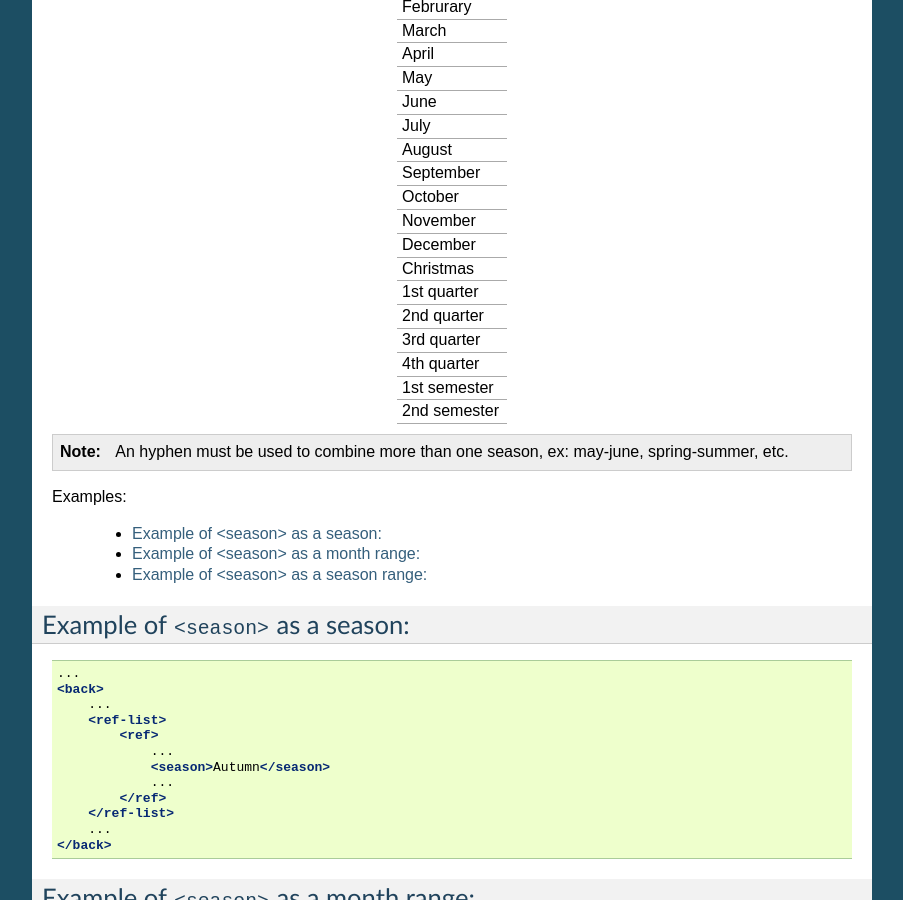
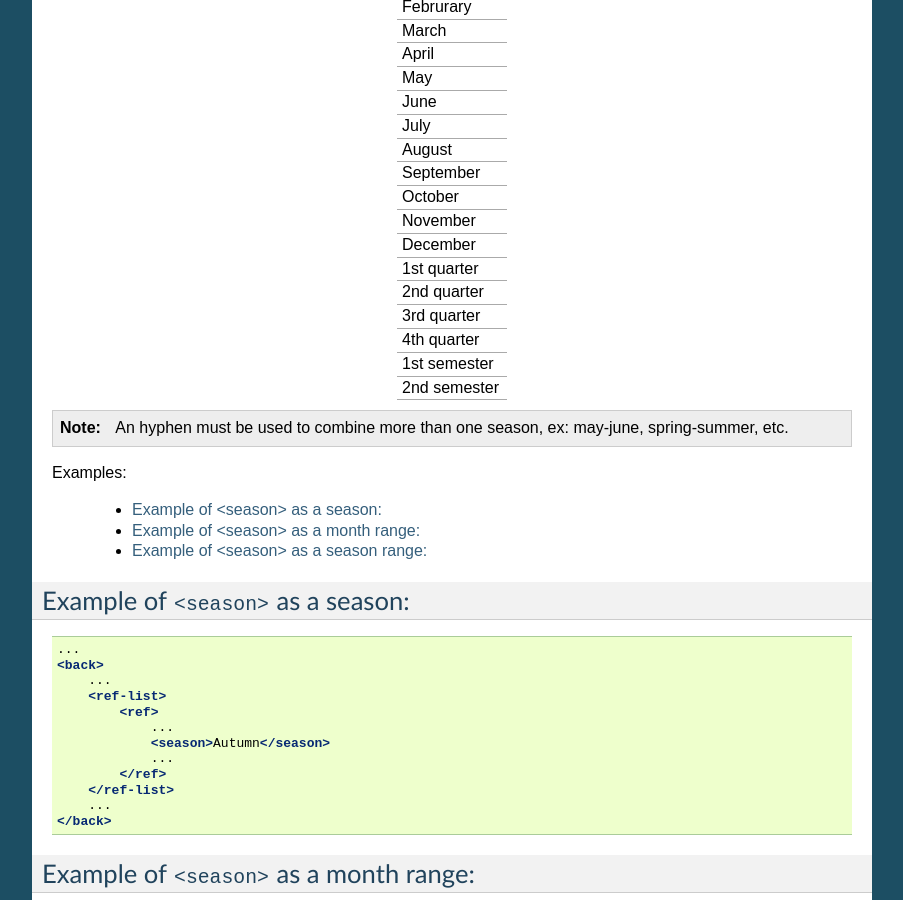
Before and after one commit to erudit/erudit-ps-documentation, a Sphinx documentation site: the page built from docs/source/tagset/element-season.rst, in a window 1280 px wide and 900 px high, scrolled down 517 px. Shown: the whole window, without its empty margins (198-1101 px from the left). Built offline with Sphinx 7.4.7, drawn with Linux system fonts in a browser that asks for light colours.

Commit message:
Updating season docs

```diff
--- a/docs/source/tagset/element-season.rst
+++ b/docs/source/tagset/element-season.rst
@@ -53,8 +53,6 @@ List of known seasons:
 | November      |
 +---------------+
 | December      |
-+---------------+
-| Christmas     |
 +---------------+
 | 1st quarter   |
 +---------------+
```
